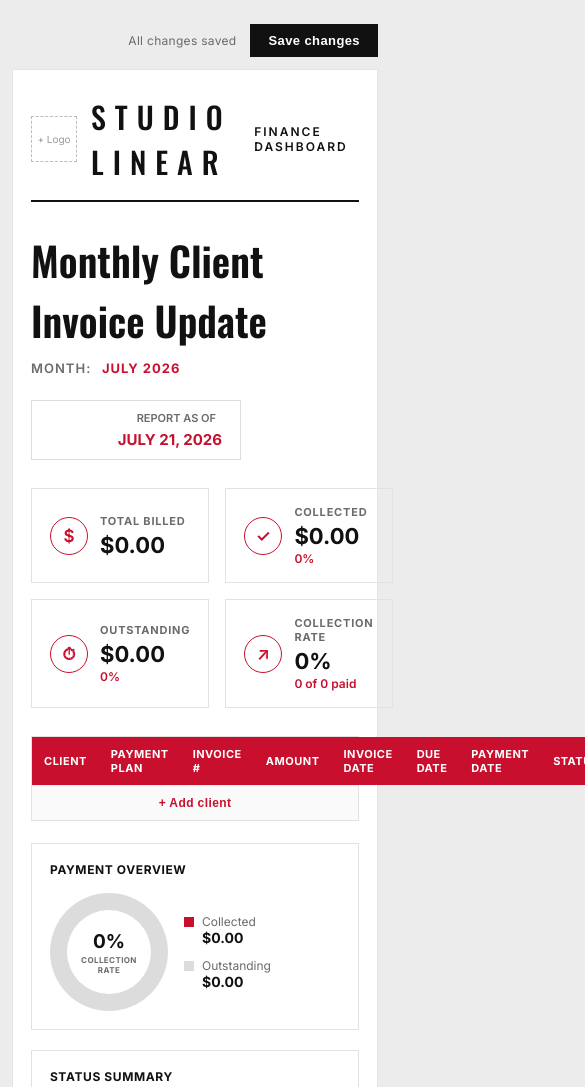
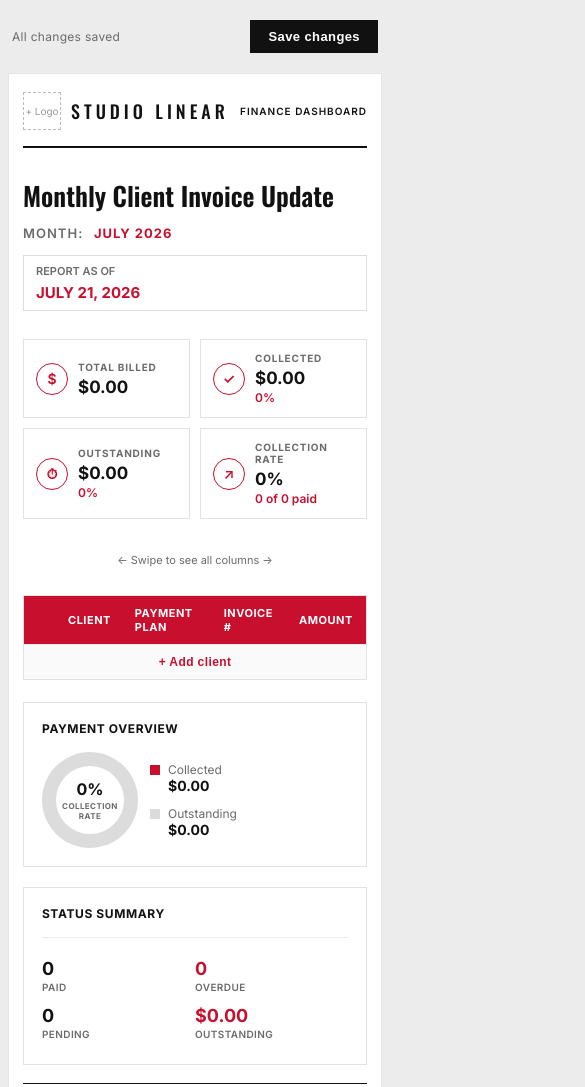
Before and after one commit to studiolinear/finance-dashboard, a website: page public/index.html in a window 390 px wide. Shown: the top 1087 px of the page, 585 px wide, since content can reach past the window. Drawn offline with nearby package versions, Linux system fonts and the light colour scheme; no server answers.

Commit message:
Add files via upload

```diff
--- a/public/index.html
+++ b/public/index.html
@@ -83,10 +83,12 @@
 
   <!-- Main grid: table + sidebar -->
   <div class="main-grid">
+    <div class="scroll-hint">← Swipe to see all columns →</div>
     <div class="table-wrap">
       <table class="client-table">
         <thead>
           <tr>
+            <th class="col-remove"></th>
             <th>CLIENT</th>
             <th>PAYMENT PLAN</th>
             <th>INVOICE #</th>
@@ -95,7 +97,6 @@
             <th>DUE DATE</th>
             <th>PAYMENT DATE</th>
             <th>STATUS</th>
-            <th class="col-remove"></th>
           </tr>
         </thead>
         <tbody id="clientRows"></tbody>
@@ -164,6 +165,7 @@
 
 <template id="rowTemplate">
   <tr class="client-row" draggable="false">
+    <td class="col-remove"><button class="btn-remove" title="Remove client">✕</button></td>
     <td class="cell-client">
       <span class="avatar"></span>
       <span class="editable" contenteditable="true" data-field="name"></span>
@@ -183,7 +185,6 @@
         <option value="PENDING">PENDING</option>
       </select>
     </td>
-    <td class="col-remove"><button class="btn-remove" title="Remove client">✕</button></td>
   </tr>
 </template>
 
--- a/public/style.css
+++ b/public/style.css
@@ -32,6 +32,7 @@ body {
   justify-content: flex-end;
   align-items: center;
   gap: 14px;
+  padding: 0 4px;
 }
 .save-status {
   font-size: 12px;
@@ -171,9 +172,9 @@ body {
   align-items: start;
 }
 
-.table-wrap { border: 1px solid #e2e2e2; min-width: 0; background: #fff; }
+.table-wrap { border: 1px solid #e2e2e2; min-width: 0; background: #fff; overflow-x: auto; -webkit-overflow-scrolling: touch; }
 
-table.client-table { width: 100%; border-collapse: collapse; font-size: 13px; }
+table.client-table { width: 100%; min-width: 680px; border-collapse: collapse; font-size: 13px; }
 .client-table thead tr { background: var(--red); }
 .client-table th {
   color: #fff;
@@ -228,9 +229,9 @@ table.client-table { width: 100%; border-collapse: collapse; font-size: 13px; }
 .status-select.status-pending { border-color: #bbb; color: #777; background: #fff; }
 .status-select.status-overdue { border-color: var(--red); color: #fff; background: var(--red); }
 
-.col-remove { width: 30px; text-align: center; }
+.col-remove { width: 32px; text-align: center; padding-left: 12px !important; padding-right: 4px !important; }
 .btn-remove {
-  border: none; background: none; color: #bbb; cursor: pointer; font-size: 14px;
+  border: none; background: none; color: #ccc; cursor: pointer; font-size: 15px; line-height: 1;
 }
 .btn-remove:hover { color: var(--red); }
 
@@ -248,6 +249,14 @@ table.client-table { width: 100%; border-collapse: collapse; font-size: 13px; }
   cursor: pointer;
 }
 .btn-add-row:hover { background: #f1f1f1; }
+
+.scroll-hint {
+  display: none;
+  font-size: 11px;
+  color: var(--gray-text);
+  text-align: center;
+  padding: 6px 0;
+}
 
 /* ---------- Sidebar ---------- */
 .sidebar {
@@ -316,5 +325,57 @@ table.client-table { width: 100%; border-collapse: collapse; font-size: 13px; }
   .stat-cards { grid-template-columns: 1fr 1fr; }
   .main-grid { grid-template-columns: 1fr; }
   .title-block { flex-direction: column; }
+  .report-box { align-self: stretch; text-align: left; }
   .sheet { padding: 24px 18px; }
+  .scroll-hint { display: block; }
 }
+
+@media (max-width: 600px) {
+  body { padding: 12px 8px 40px; }
+  .sheet { padding: 18px 14px; }
+
+  .save-bar {
+    flex-wrap: wrap;
+    justify-content: space-between;
+    position: sticky;
+    top: 0;
+    background: #ececec;
+    z-index: 5;
+    padding: 8px 4px;
+  }
+  .btn-save { flex-shrink: 0; }
+
+  .dash-header { flex-wrap: wrap; gap: 10px; }
+  .logo-block { gap: 10px; }
+  .logo-upload { width: 38px; height: 38px; }
+  .company-name { font-size: 18px; letter-spacing: 4px; }
+  .badge { font-size: 10px; letter-spacing: 1px; }
+
+  .title { font-size: 26px; }
+  .title-block { gap: 14px; }
+  .report-box { min-width: 0; padding: 8px 12px; }
+
+  .stat-cards { grid-template-columns: 1fr 1fr; gap: 10px; }
+  .stat-card { padding: 12px; gap: 10px; }
+  .stat-icon { width: 32px; height: 32px; font-size: 14px; }
+  .stat-value { font-size: 17px; }
+  .stat-label { font-size: 10px; }
+
+  table.client-table { min-width: 640px; }
+  .scroll-hint { display: block; }
+
+  .donut-row { gap: 12px; }
+  .donut { width: 96px; height: 96px; }
+  .donut-center { width: 68px; height: 68px; }
+  .donut-pct { font-size: 16px; }
+
+  .summary-grid { grid-template-columns: 1fr 1fr; }
+  .summary-num { font-size: 18px; }
+
+  .dash-footer { font-size: 9px; letter-spacing: 1px; }
+}
+
+@media (max-width: 380px) {
+  .stat-cards { grid-template-columns: 1fr; }
+  .company-name { font-size: 15px; letter-spacing: 3px; }
+}
```
